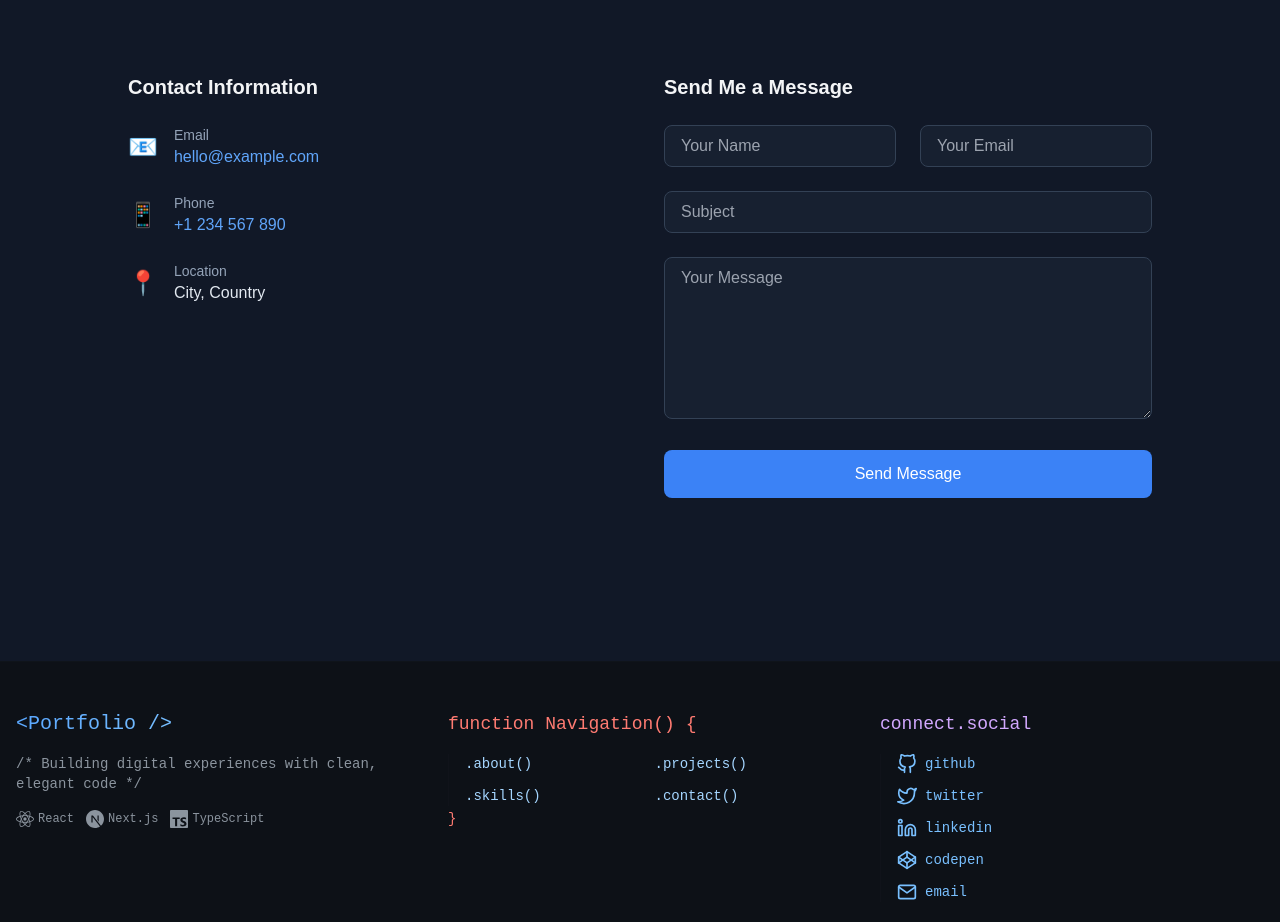
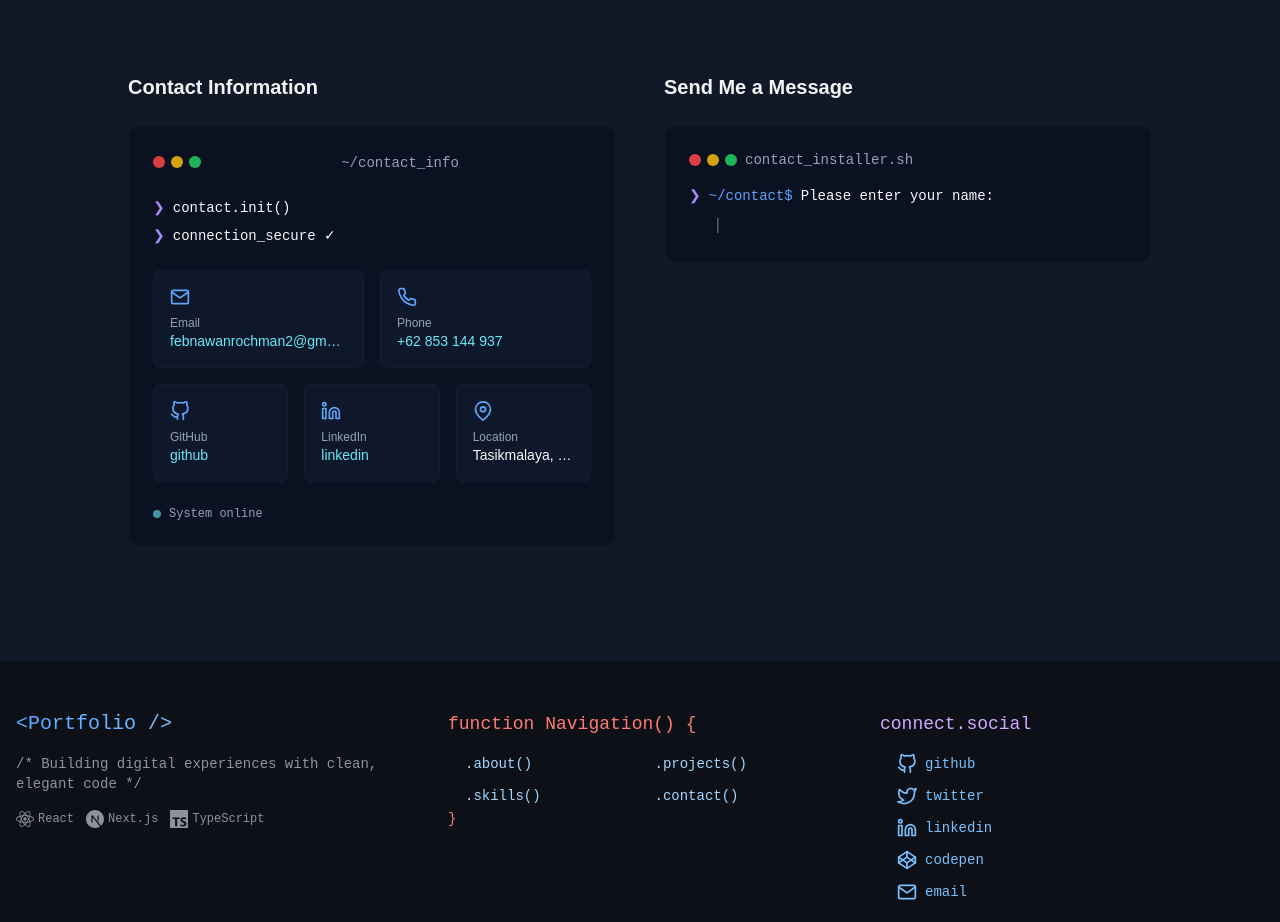
Before and after one commit to feb027/portfolio-nextjs, a Next.js app: page / in a window 1280 px wide. Shown: the part 4644-5566 px from the top of the page. Built offline with nearby package versions, Linux system fonts and the light colour scheme.

Commit message:
Enhance StatusMessage and ContactInfo components with animations and improved UI; implement typing effect for messages and terminal-style layout for contact methods

```diff
--- a/src/components/contact/ContactForm.tsx
+++ b/src/components/contact/ContactForm.tsx
@@ -1,6 +1,7 @@
 'use client';
 
-import { FC, FormEvent, useState } from 'react';
+import { FC, useState, useEffect } from 'react';
+import { motion, AnimatePresence } from 'framer-motion';
 
 interface ContactFormProps {
   onSubmitSuccess?: () => void;
@@ -8,73 +9,144 @@ interface ContactFormProps {
 }
 
 const ContactForm: FC<ContactFormProps> = ({ onSubmitSuccess, onSubmitError }) => {
+  const [currentStep, setCurrentStep] = useState(0);
+  const [input, setInput] = useState('');
   const [formData, setFormData] = useState({
     name: '',
     email: '',
     subject: '',
     message: ''
   });
+  const [history, setHistory] = useState<Array<{ prompt: string; response: string }>>([]);
 
-  const handleSubmit = async (e: FormEvent) => {
-    e.preventDefault();
-    // Add your form submission logic here
-    // This is just a placeholder
-    try {
-      // await submitForm(formData);
-      onSubmitSuccess?.();
-      setFormData({ name: '', email: '', subject: '', message: '' });
-    } catch (error) {
-      onSubmitError?.();
+  const steps = [
+    {
+      prompt: 'Please enter your name:',
+      key: 'name',
+      validate: (value: string) => value.length >= 2
+    },
+    {
+      prompt: 'Enter your email address:',
+      key: 'email',
+      validate: (value: string) => /^[^\s@]+@[^\s@]+\.[^\s@]+$/.test(value)
+    },
+    {
+      prompt: 'What is this regarding? (subject):',
+      key: 'subject',
+      validate: (value: string) => value.length >= 3
+    },
+    {
+      prompt: 'Type your message:',
+      key: 'message',
+      validate: (value: string) => value.length >= 10
+    }
+  ];
+
+  const handleSubmit = async (value: string) => {
+    const step = steps[currentStep];
+    if (!step.validate(value)) {
+      setHistory(prev => [...prev, {
+        prompt: step.prompt,
+        response: 'Error: Invalid input. Please try again.'
+      }]);
+      return;
+    }
+
+    setFormData(prev => ({ ...prev, [step.key]: value }));
+    setHistory(prev => [...prev, { prompt: step.prompt, response: value }]);
+    setInput('');
+
+    if (currentStep === steps.length - 1) {
+      try {
+        // Add your form submission logic here
+        onSubmitSuccess?.();
+        setHistory(prev => [...prev, {
+          prompt: 'Message sent successfully! ✨',
+          response: ''
+        }]);
+        setTimeout(() => {
+          setCurrentStep(0);
+          setFormData({ name: '', email: '', subject: '', message: '' });
+          setHistory([]);
+        }, 3000);
+      } catch (error) {
+        onSubmitError?.();
+      }
+    } else {
+      setCurrentStep(prev => prev + 1);
+    }
+  };
+
+  const handleKeyDown = (e: React.KeyboardEvent) => {
+    if (e.key === 'Enter' && !e.shiftKey) {
+      e.preventDefault();
+      handleSubmit(input);
     }
   };
 
   return (
-    <form onSubmit={handleSubmit} className="space-y-6">
-      <div className="grid grid-cols-1 md:grid-cols-2 gap-6">
-        <input
-          type="text"
-          placeholder="Your Name"
-          value={formData.name}
-          onChange={(e) => setFormData({ ...formData, name: e.target.value })}
-          required
-          className="bg-slate-800/50 border border-slate-700 rounded-lg px-4 py-2 focus:outline-none focus:border-blue-500"
-        />
-
-        <input
-          type="email"
-          placeholder="Your Email"
-          value={formData.email}
-          onChange={(e) => setFormData({ ...formData, email: e.target.value })}
-          required
-          className="bg-slate-800/50 border border-slate-700 rounded-lg px-4 py-2 focus:outline-none focus:border-blue-500"
-        />
+    <div className="bg-terminal-darker p-6 rounded-xl border border-terminal-border font-mono">
+      <div className="flex items-center gap-2 mb-4">
+        <div className="flex gap-1.5">
+          <div className="w-3 h-3 rounded-full bg-red-500/90"></div>
+          <div className="w-3 h-3 rounded-full bg-yellow-500/90"></div>
+          <div className="w-3 h-3 rounded-full bg-green-500/90"></div>
+        </div>
+        <span className="text-sm text-code-gray">contact_installer.sh</span>
       </div>
 
-      <input
-        type="text"
-        placeholder="Subject"
-        value={formData.subject}
-        onChange={(e) => setFormData({ ...formData, subject: e.target.value })}
-        required
-        className="w-full bg-slate-800/50 border border-slate-700 rounded-lg px-4 py-2 focus:outline-none focus:border-blue-500"
-      />
+      <div className="space-y-2">
+        <AnimatePresence>
+          {history.map(({ prompt, response }, index) => (
+            <motion.div
+              key={index}
+              initial={{ opacity: 0, y: 10 }}
+              animate={{ opacity: 1, y: 0 }}
+              className="space-y-1"
+            >
+              <div className="flex gap-2 text-sm">
+                <span className="text-neon-purple">❯</span>
+                <span className="text-neon-blue">~/contact$</span>
+                <span className="text-code-white">{prompt}</span>
+              </div>
+              {response && (
+                <div className="text-code-gray pl-6">
+                  {response.startsWith('Error') ? (
+                    <span className="text-red-400">{response}</span>
+                  ) : (
+                    response
+                  )}
+                </div>
+              )}
+            </motion.div>
+          ))}
+        </AnimatePresence>
 
-      <textarea
-        placeholder="Your Message"
-        value={formData.message}
-        onChange={(e) => setFormData({ ...formData, message: e.target.value })}
-        required
-        rows={6}
-        className="w-full bg-slate-800/50 border border-slate-700 rounded-lg px-4 py-2 focus:outline-none focus:border-blue-500"
-      />
+        {currentStep < steps.length && (
+          <motion.div
+            initial={{ opacity: 0 }}
+            animate={{ opacity: 1 }}
+            className="flex gap-2 text-sm items-center"
+          >
+            <span className="text-neon-purple">❯</span>
+            <span className="text-neon-blue">~/contact$</span>
+            <span className="text-code-white">{steps[currentStep].prompt}</span>
+          </motion.div>
+        )}
 
-      <button
-        type="submit"
-        className="w-full bg-blue-500 hover:bg-blue-600 text-white font-medium py-3 px-6 rounded-lg transition-colors"
-      >
-        Send Message
-      </button>
-    </form>
+        <div className="flex items-center gap-2 pl-6">
+          <span className="text-code-gray animate-pulse">|</span>
+          <input
+            type="text"
+            value={input}
+            onChange={(e) => setInput(e.target.value)}
+            onKeyDown={handleKeyDown}
+            className="flex-1 bg-transparent border-none outline-none text-code-white"
+            autoFocus
+          />
+        </div>
+      </div>
+    </div>
   );
 };
 
--- a/src/components/contact/ContactInfo.tsx
+++ b/src/components/contact/ContactInfo.tsx
@@ -1,54 +1,137 @@
-import { FC } from 'react';
+import { FC, JSX } from 'react';
+import { FiMail, FiPhone, FiMapPin, FiGithub, FiLinkedin } from 'react-icons/fi';
+import { motion } from 'framer-motion';
 
-interface ContactMethod {
-  icon: string;
+const ContactInfo: FC = () => {
+  const commandPrompts = [
+    { command: 'contact.init()', delay: 0 },
+    { command: 'connection_secure ✓', delay: 1 },
+  ];
+
+  return (
+    <motion.div
+      initial={{ opacity: 0, y: 20 }}
+      animate={{ opacity: 1, y: 0 }}
+      className="relative"
+    >
+      <div className="bg-terminal-darker p-6 rounded-xl border border-terminal-border">
+        {/* Terminal Header */}
+        <div className="flex items-center gap-2 mb-6">
+          <div className="flex gap-1.5">
+            <div className="w-3 h-3 rounded-full bg-red-500/90"></div>
+            <div className="w-3 h-3 rounded-full bg-yellow-500/90"></div>
+            <div className="w-3 h-3 rounded-full bg-green-500/90"></div>
+          </div>
+          <div className="flex-1 text-center">
+            <span className="font-mono text-sm text-code-gray">~/contact_info</span>
+          </div>
+        </div>
+
+        {/* Command History */}
+        <div className="space-y-2 mb-6 font-mono text-sm">
+          {commandPrompts.map((item, index) => (
+            <motion.div
+              key={item.command}
+              initial={{ opacity: 0, x: -10 }}
+              animate={{ opacity: 1, x: 0 }}
+              transition={{ delay: item.delay * 0.3 }}
+              className="flex items-center gap-2"
+            >
+              <span className="text-neon-purple">❯</span>
+              <span className="text-code-white">{item.command}</span>
+            </motion.div>
+          ))}
+        </div>
+
+        {/* Contact Methods */}
+        <motion.div
+          initial={{ opacity: 0 }}
+          animate={{ opacity: 1 }}
+          transition={{ delay: 0.6 }}
+          className="space-y-4"
+        >
+          <div className="grid grid-cols-2 gap-4">
+            <ContactCard
+              icon={<FiMail />}
+              label="Email"
+              value="febnawanrochman2@gmail.com"
+              href="mailto:febnawanrochman2@gmail.com"
+            />
+            <ContactCard
+              icon={<FiPhone />}
+              label="Phone"
+              value="+62 853 144 937"
+              href="tel:+62853144937"
+            />
+          </div>
+          <div className="grid grid-cols-3 gap-4">
+            <ContactCard
+              icon={<FiGithub />}
+              label="GitHub"
+              value="github"
+              href="https://github.com/feb027"
+            />
+            <ContactCard
+              icon={<FiLinkedin />}
+              label="LinkedIn"
+              value="linkedin"
+              href="https://linkedin.com"
+            />
+            <ContactCard
+              icon={<FiMapPin />}
+              label="Location"
+              value="Tasikmalaya, Indonesia"
+            />
+          </div>
+        </motion.div>
+
+        {/* Status Indicator */}
+        <div className="mt-6 flex items-center gap-2">
+          <div className="animate-pulse w-2 h-2 rounded-full bg-neon-cyan"></div>
+          <span className="text-xs font-mono text-code-gray">System online</span>
+        </div>
+      </div>
+    </motion.div>
+  );
+};
+
+interface ContactCardProps {
+  icon: JSX.Element;
   label: string;
   value: string;
   href?: string;
 }
 
-const ContactInfo: FC = () => {
-  const contactMethods: ContactMethod[] = [
-    {
-      icon: '📧',
-      label: 'Email',
-      value: 'hello@example.com',
-      href: 'mailto:hello@example.com'
-    },
-    {
-      icon: '📱',
-      label: 'Phone',
-      value: '+1 234 567 890',
-      href: 'tel:+1234567890'
-    },
-    {
-      icon: '📍',
-      label: 'Location',
-      value: 'City, Country'
-    }
-  ];
-
+const ContactCard: FC<ContactCardProps> = ({ icon, label, value, href }) => {
   return (
-    <div className="space-y-6">
-      {contactMethods.map((method) => (
-        <div key={method.label} className="flex items-center gap-4">
-          <span className="text-2xl">{method.icon}</span>
-          <div>
-            <h3 className="text-sm text-slate-400">{method.label}</h3>
-            {method.href ? (
+    <motion.div
+      whileHover={{ scale: 1.02 }}
+      className="bg-terminal-dark p-4 rounded-lg border border-terminal-border hover:border-neon-blue/30 transition-colors group"
+    >
+      <div className="flex flex-col gap-2">
+        <div className="text-neon-blue text-xl">
+          {icon}
+        </div>
+        <div className="min-w-0"> {/* Add min-w-0 to enable truncation */}
+          <div className="text-xs text-code-gray">{label}</div>
+          {href ? (
             <a
-                href={method.href}
-                className="text-blue-400 hover:text-blue-300"
+              href={href}
+              className="text-sm text-neon-cyan hover:text-neon-blue transition-colors block truncate hover:text-clip hover:whitespace-normal"
+              target="_blank"
+              rel="noopener noreferrer"
+              title={value} /* Add tooltip on hover */
             >
-                {method.value}
+              {value}
             </a>
           ) : (
-              <p className="text-slate-200">{method.value}</p>
+            <span className="text-sm text-code-white block truncate" title={value}>
+              {value}
+            </span>
           )}
         </div>
       </div>
-      ))}
-    </div>
+    </motion.div>
   );
 };
 
```
Also changed, not shown: src/components/contact/StatusMessage.tsx (+65 -8 lines). Lines whose indentation alone changed are shown as unchanged.
